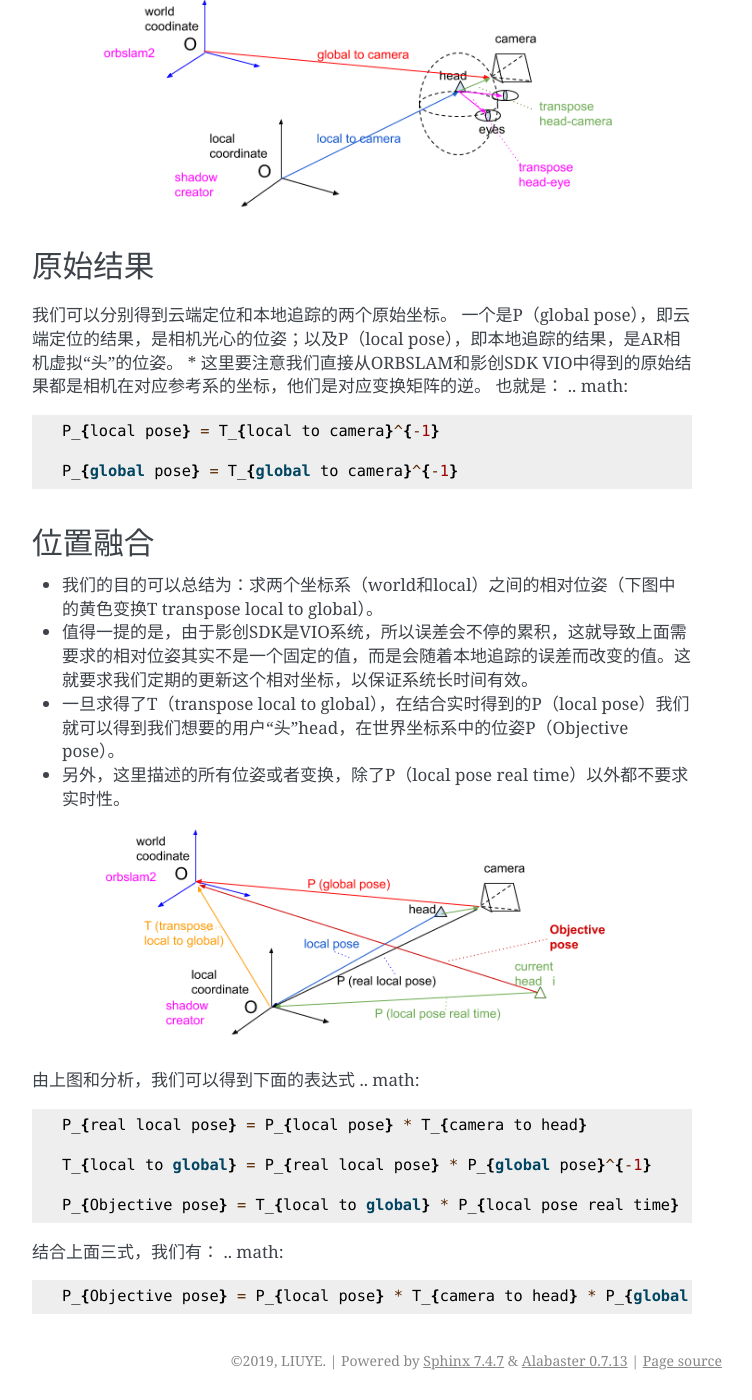
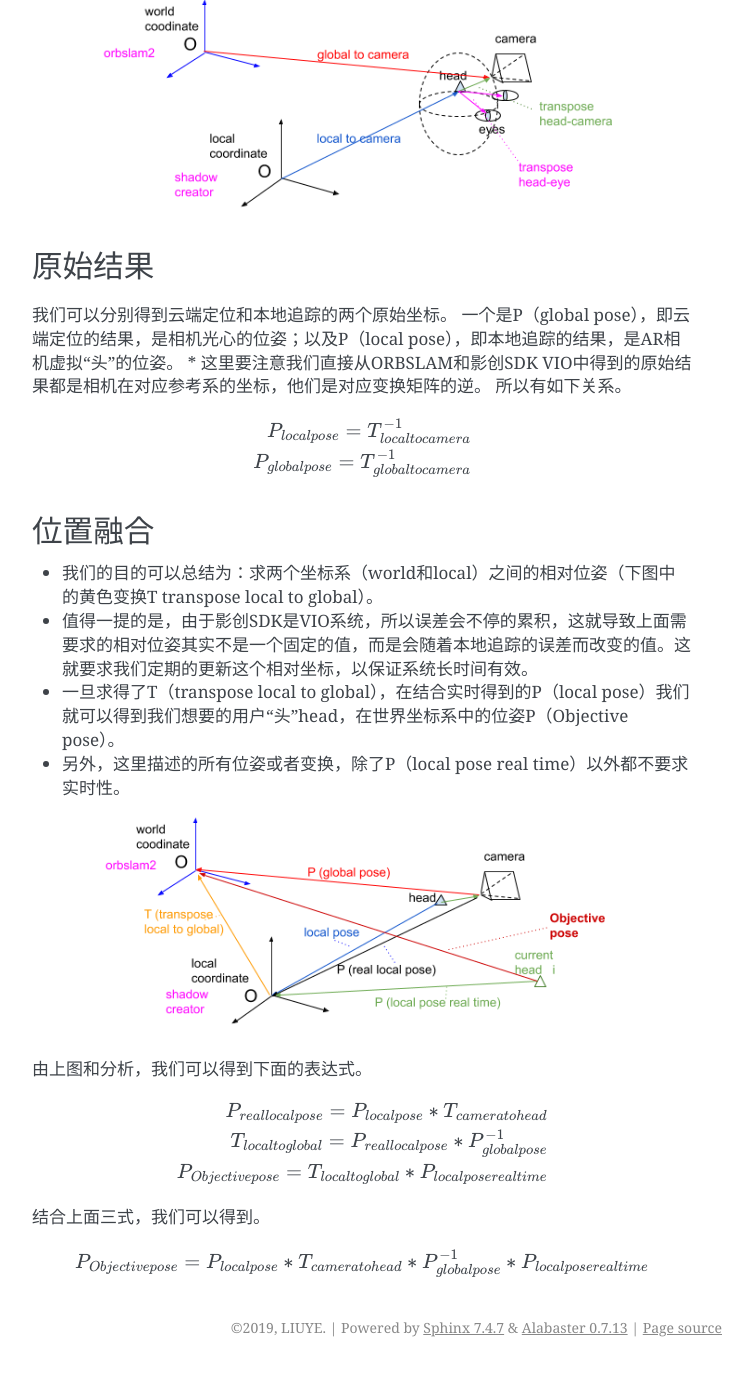
Before and after one commit to gggliuye/VIO, a Sphinx documentation site: the page built from docs/UnitySc/unityShadowCreator.rst, in a window 1280 px wide and 1400 px high, scrolled down 686 px. Shown: the whole window, without its empty margins (388-1140 px from the left). Built offline with Sphinx 7.4.7, drawn with Linux system fonts in a browser that asks for light colours; after the commit the page ends 2053 px from its top, so only the background shows below that.

Commit message:
Update unityShadowCreator.rst

```diff
--- a/docs/UnitySc/unityShadowCreator.rst
+++ b/docs/UnitySc/unityShadowCreator.rst
@@ -26,7 +26,8 @@ AR Garden
 我们可以分别得到云端定位和本地追踪的两个原始坐标。
 一个是P（global pose），即云端定位的结果，是相机光心的位姿；以及P（local pose），即本地追踪的结果，是AR相机虚拟“头”的位姿。
 * 这里要注意我们直接从ORBSLAM和影创SDK VIO中得到的原始结果都是相机在对应参考系的坐标，他们是对应变换矩阵的逆。
-也就是：
+所以有如下关系。
+
 .. math::
     P_{local pose} = T_{local to camera}^{-1}
 
@@ -44,7 +45,8 @@ AR Garden
    :width: 80%
    :align: center
 
-由上图和分析，我们可以得到下面的表达式
+由上图和分析，我们可以得到下面的表达式。
+
 .. math::
     P_{real local pose} = P_{local pose} * T_{camera to head}
 
@@ -52,6 +54,7 @@ AR Garden
 
     P_{Objective pose} = T_{local to global} * P_{local pose real time}
 
-结合上面三式，我们有：
+结合上面三式，我们可以得到。
+
 .. math::
     P_{Objective pose} = P_{local pose} * T_{camera to head} * P_{global pose}^{-1} * P_{local pose real time}
```
